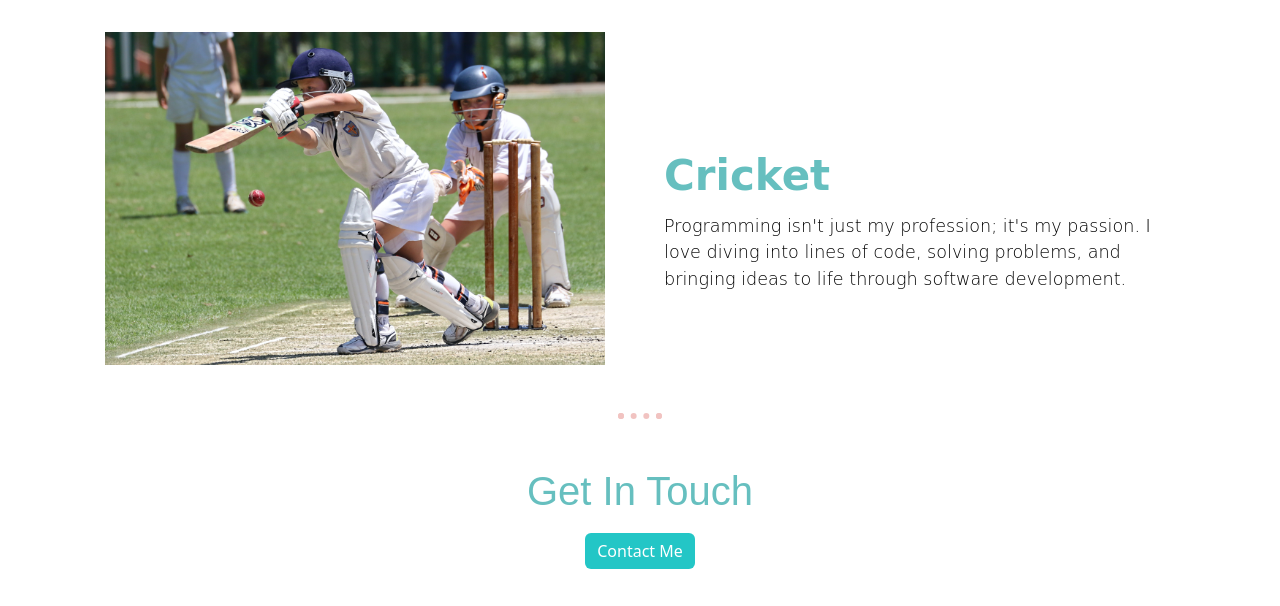
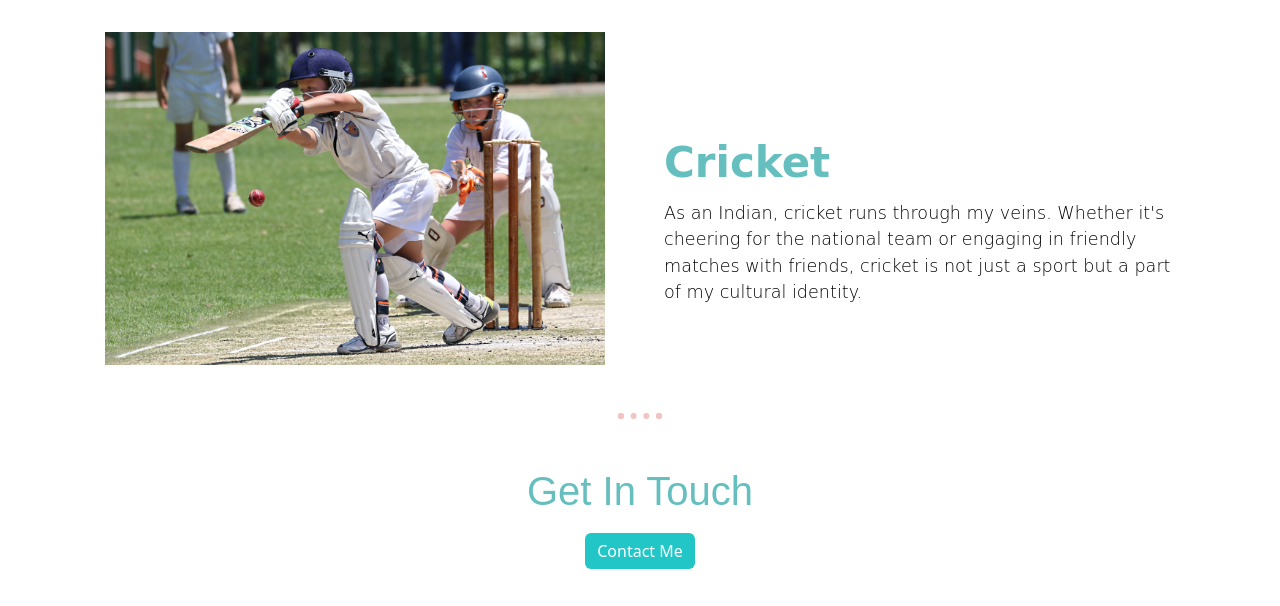
Before and after one commit to MdEhtesham784/html.ehteshamportfolio, a plain HTML site: page index.html in a window 1280 px wide. Shown: the part 5599-6205 px from the top of the page. Drawn offline with nearby package versions, Linux system fonts and the light colour scheme.

Commit message:
Update index.html

```diff
--- a/index.html
+++ b/index.html
@@ -165,7 +165,7 @@
       </div>
       <div class="col-lg-6">
         <h2 class="display-5 fw-bold lh-1 mb-3">Cricket</h2>
-        <p class="lead text-body-emphasis">Programming isn't just my profession; it's my passion. I love diving into lines of code, solving problems, and bringing ideas to life through software development.</p>
+        <p class="lead text-body-emphasis">As an Indian, cricket runs through my veins. Whether it's cheering for the national team or engaging in friendly matches with friends, cricket is not just a sport but a part of my cultural identity.</p>
       </div>
     </div>
     <hr>
```
